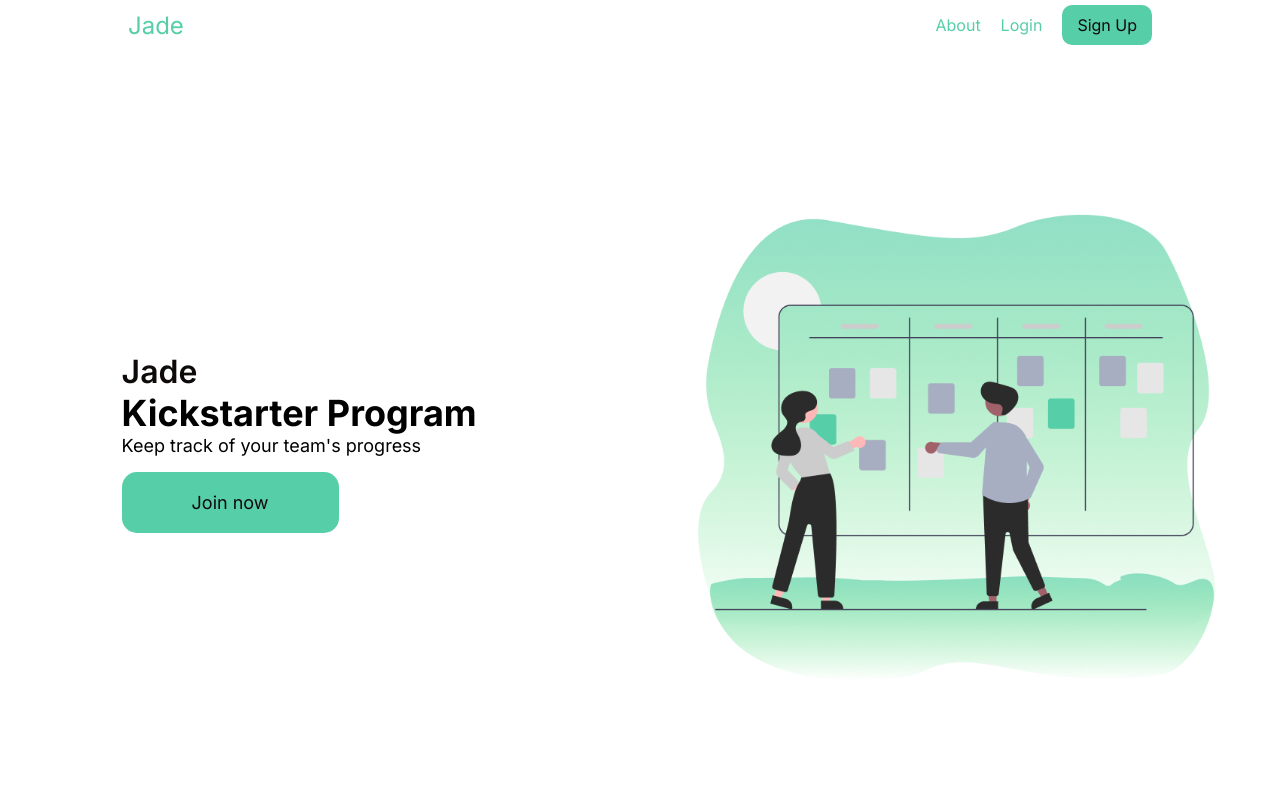
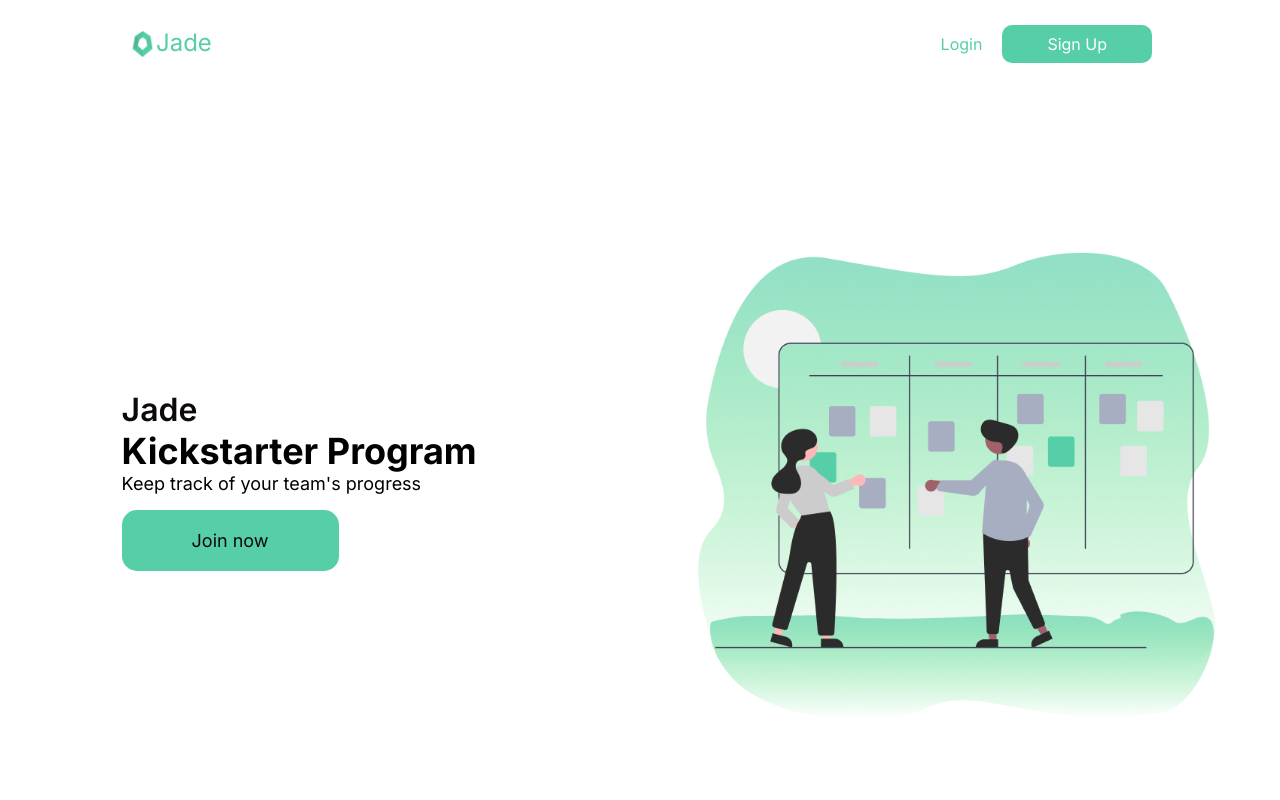
Before and after one commit to aibarrola/SubtleAsianNetwork, a React (Create React App) app: page / in a window 1280 px wide. Shown: the top 800 px of the page. Built offline with nearby package versions, Linux system fonts and the light colour scheme.

Commit message:
edited navbar to include logo

```diff
--- a/src/components/navbar.css
+++ b/src/components/navbar.css
@@ -5,7 +5,7 @@
 
 .nav-container {
   display: flex;
-  margin: 5px 10%;
+  margin: 25px 10%;
   justify-content: space-between;
   align-items: center;
 }
@@ -18,6 +18,13 @@
   font-size: 24px;
   color: var(--main-color);
 }
+
+.logo {
+  width: 28px;
+  height: auto;
+  vertical-align: middle;
+}
+
 
 .navButtons {
   display: flex;
@@ -32,8 +39,8 @@
 .nav-btn:nth-last-child(1) {
   margin-right: 0;
   background-color: var(--main-color);
-  color: var(--main-dark);
-  padding: 10px 15px;
+  color: var(--main-white);
+  padding: 9px 45px;
   border-radius: 10px;
 }
 
--- a/src/components/unLoggedNavbar.jsx
+++ b/src/components/unLoggedNavbar.jsx
@@ -1,6 +1,7 @@
 import React, { useState, useEffect } from "react";
 import "./navbar.css";
 import { Link } from "react-router-dom";
+import logo from "./pages/landing/logo.png";
 import { useHistory } from "react-router-dom";
 import { getJwt } from "./Helpers/jwt";
 
@@ -25,22 +26,22 @@ function UnloggedNav() {
 
   return (
     <div className={showNav ? "navbar active" : "navbar"}>
-
       <div className="nav-container">
 
         <div className="navTitle">
           <Link to="/" className="nav-logo">
+          <img src={logo} className="logo" alt="Logo" />
             Jade
           </Link>
         </div>
         <div className="navButtons">
-          <Link to="/about" className="nav-btn">
+          {/* /*<Link to="/about" className="nav-btn">
             About
-          </Link>
+           </Link> */}
           <Link to="/login" className="nav-btn">
             Login
           </Link>
-          <Link to="/signup" className=" nav-btn">
+          <Link to="/signup1" className=" nav-btn">
             Sign Up
           </Link>
         </div>
```
Also changed, not shown: src/components/navbar.jsx (line endings or trailing spaces).
